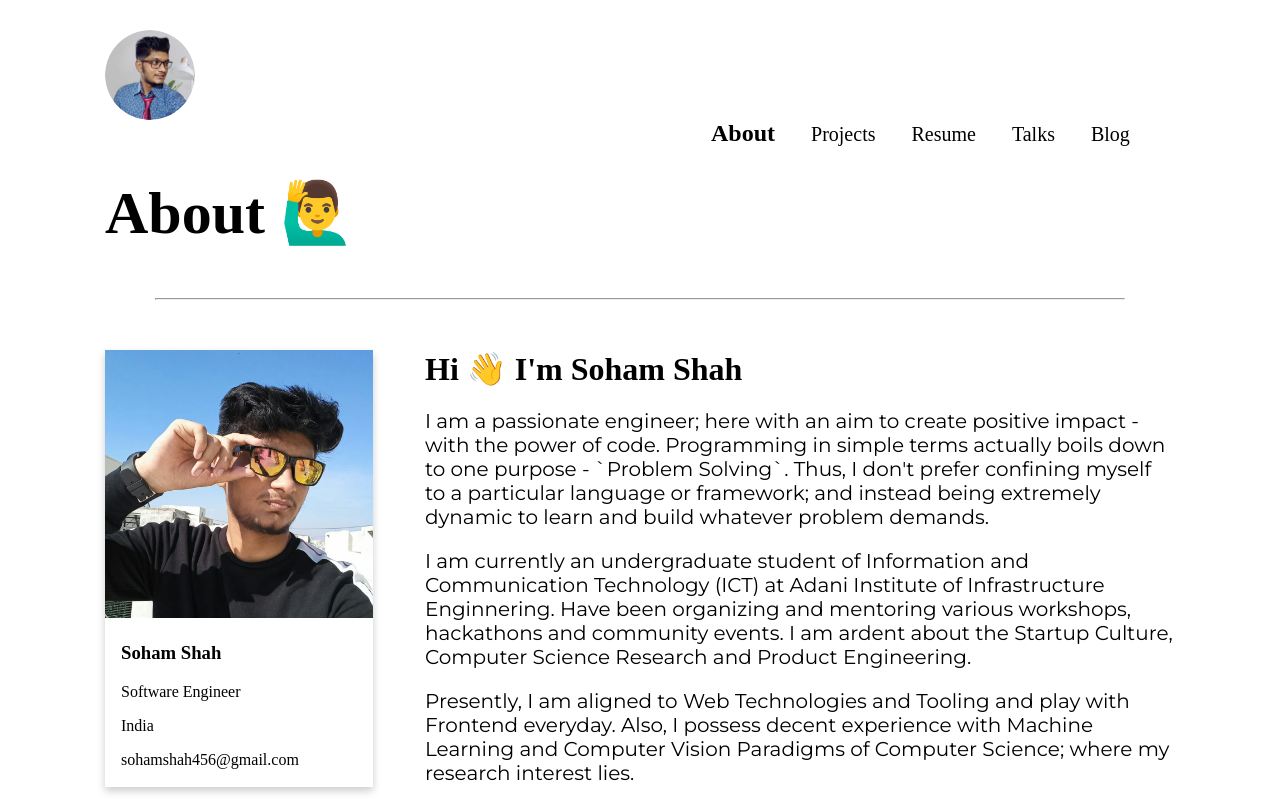
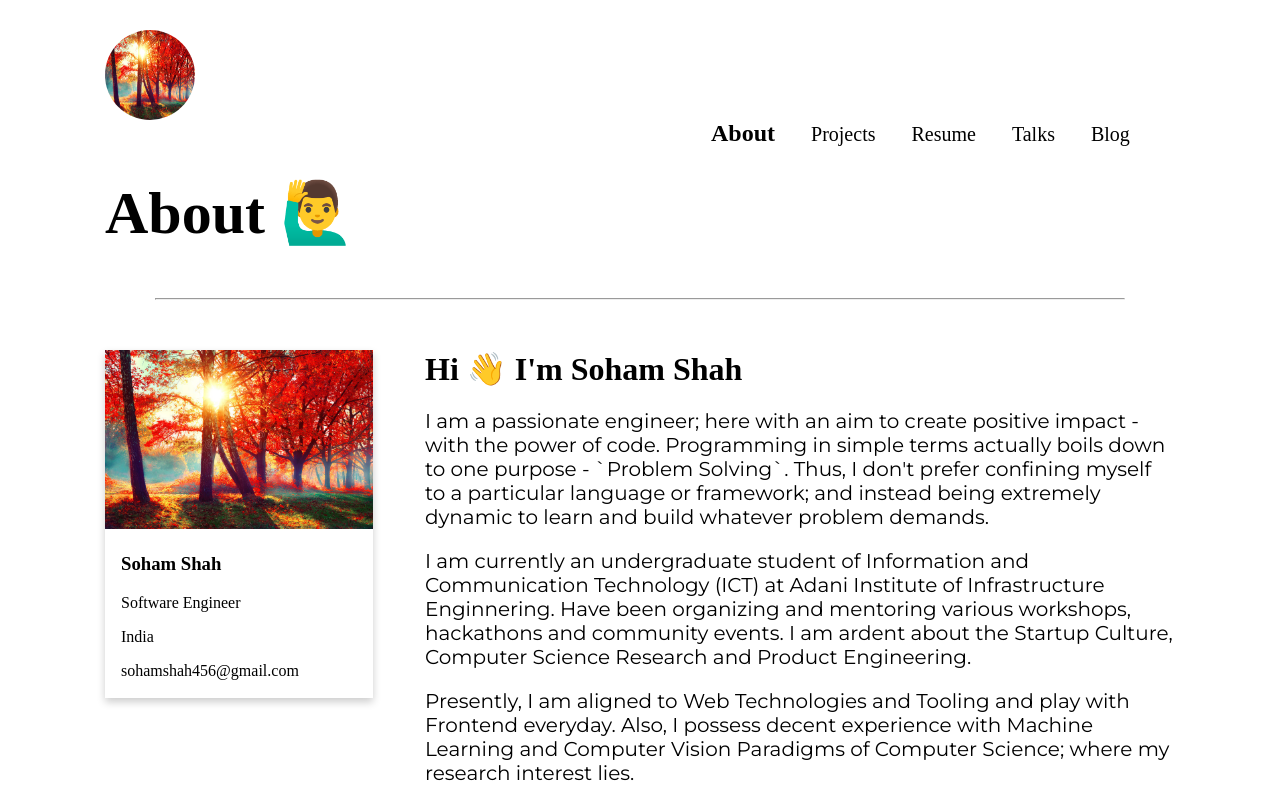
Before and after one commit to samyakshah3008/portfolio-clone, a plain HTML site: page about.html in a window 1280 px wide. Shown: the top 800 px of the page. Drawn offline with Linux system fonts and the light colour scheme.

Commit message:
style: image update

```diff
--- a/about.html
+++ b/about.html
@@ -14,7 +14,7 @@
 
         <nav class="navbar">
 
-       <span> <img class="hero-img" src="/profile-pic (7).png" alt="my-profile-pic"> </span>
+       <span> <img class="hero-img" src="/autumn-fall-nature-scene-autumnal-park-beautiful-77869343.jpg" alt="my-profile-pic"> </span>
 
 
         <ul class="nav-pills">
@@ -36,7 +36,7 @@
 
 
         <div class="card">
-            <img src="/WhatsApp Image 2021-10-20 at 22.44.49.jpeg" alt="nature" style="width:100%;">
+            <img src="/autumn-fall-nature-scene-autumnal-park-beautiful-77869343.jpg" alt="nature" style="width:100%;">
             <div class="container">
                 <h3><b>Soham Shah</b></h3>
                 <p>Software Engineer</p>
```
Also changed, not shown: index.html (+1 -1 lines), projects.html (+1 -1 lines), resume.html (+1 -1 lines), talks.html (+1 -1 lines).
